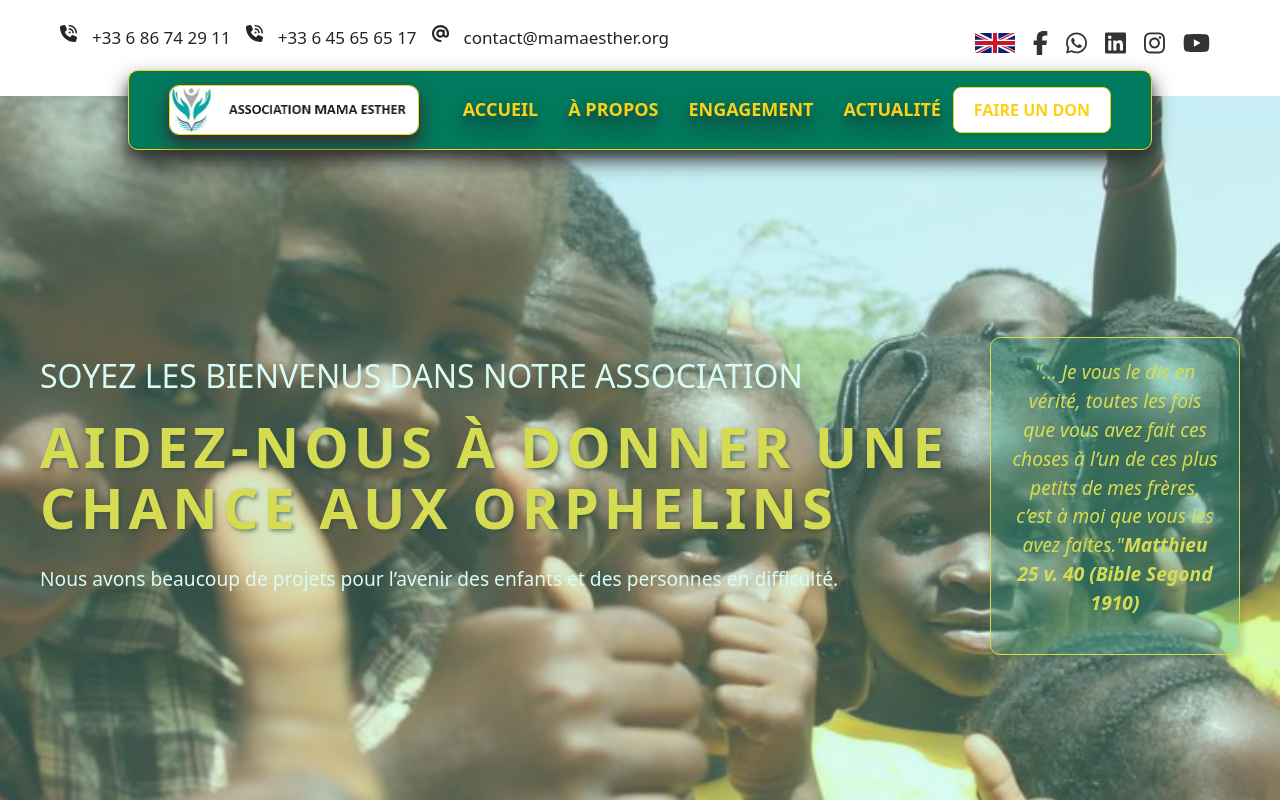
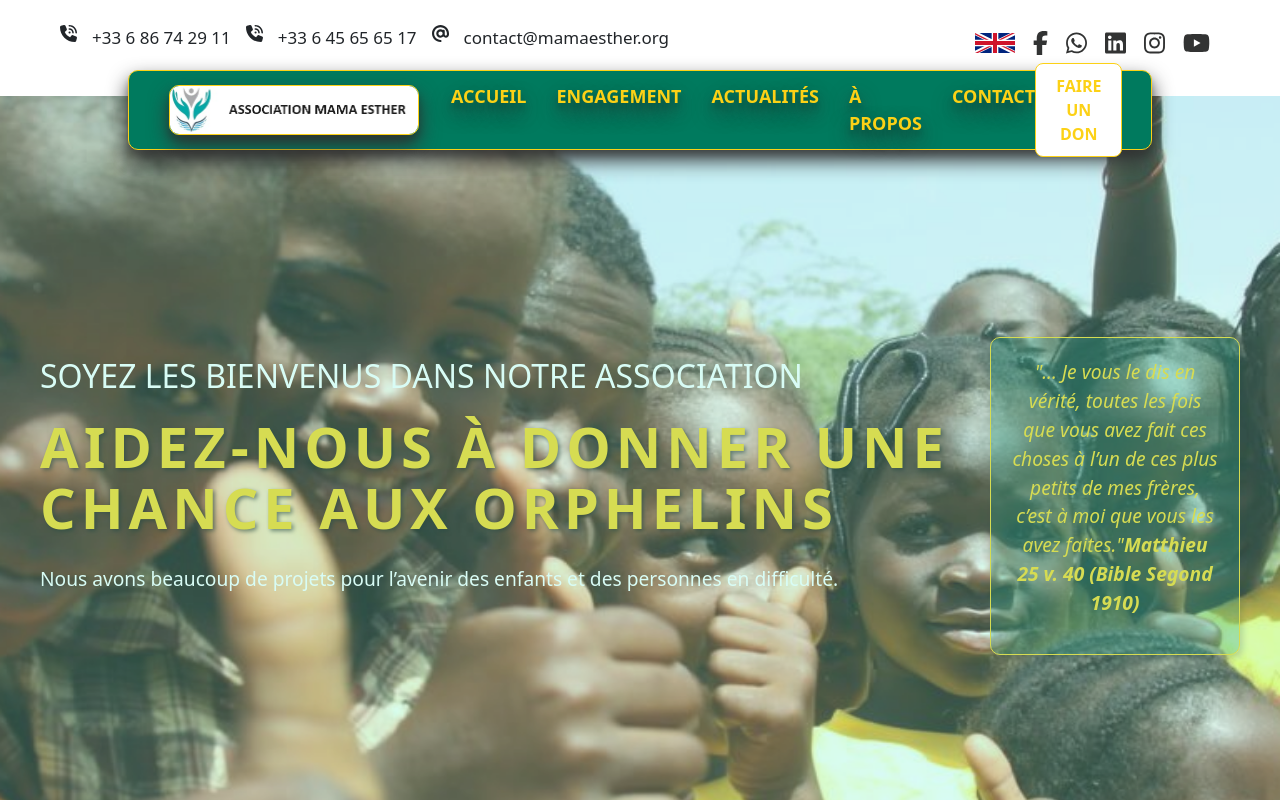
Before and after one commit to PapaG57/mama-esther-v5, a React (Vite) app: page / in a window 1280 px wide. Shown: the top 800 px of the page. Built offline with nearby package versions, Linux system fonts and the light colour scheme; some icons are missing.

Commit message:
restruturation du menu

```diff
--- a/src/components/Navbar.jsx
+++ b/src/components/Navbar.jsx
@@ -43,15 +43,6 @@ export default function Navbar() {
           <li>
             <a
               className="custom-nav-link"
-              href="#about"
-              onClick={(e) => scrollToSection(e, "#about")}
-            >
-              À propos
-            </a>
-          </li>
-          <li>
-            <a
-              className="custom-nav-link"
               href="#engagement"
               onClick={(e) => scrollToSection(e, "#engagement")}
             >
@@ -64,7 +55,25 @@ export default function Navbar() {
               href="#actuality"
               onClick={(e) => scrollToSection(e, "#actuality")}
             >
-              Actualité
+              Actualités
+            </a>
+          </li>
+          <li>
+            <a
+              className="custom-nav-link"
+              href="#about"
+              onClick={(e) => scrollToSection(e, "#about")}
+            >
+              À propos
+            </a>
+          </li>
+          <li>
+            <a
+              className="custom-nav-link"
+              href="#about"
+              onClick={(e) => scrollToSection(e, "#about")}
+            >
+              Contact
             </a>
           </li>
         </ul>
--- a/src/styles/navbar.css
+++ b/src/styles/navbar.css
@@ -9,8 +9,8 @@
   display: flex;
   align-items: center;
   justify-content: center;
-  background: #007a5e;
-  border: 1px solid #fcd116;
+  background: #007a5e; /* vert comme le drapeau du Cameroun */
+  border: 1px solid #fcd116; /* jaune comme le drapeau du Cameroun */
   border-radius: 10px;
   box-shadow: 0 10px 20px #333, 0 6px 6px #0003;
   transition: top 0.4s ease, background-color 0.3s ease;
@@ -34,7 +34,7 @@
 .custom-navbar-logo img {
   width: 250px;
   border-radius: 10px;
-  border: 1px solid #fcd116;
+  border: 1px solid #fcd116; /* jaune comme le drapeau du Cameroun */
   box-shadow: 0 10px 20px #333, 0 6px 6px #0003;
 }
 
@@ -46,7 +46,7 @@
 }
 
 .custom-nav-link {
-  color: #fcd116;
+  color: #fcd116; /* jaune comme le drapeau du Cameroun */
   font-size: 18px;
   font-weight: 700;
   text-transform: uppercase;
@@ -56,7 +56,7 @@
 }
 
 .custom-nav-link:hover {
-  color: #ce1126;
+  color: #ce1126; /* rouge comme le drapeau du Cameroun */
 }
 
 .don-button {
@@ -64,15 +64,16 @@
   font-size: 16px;
   font-weight: 700;
   text-transform: uppercase;
-  background: #fff;
-  color: #fcd116;
-  border: 1px solid #fcd116;
+  background: #ffffff;
+  color: #fcd116; /* jaune comme le drapeau du Cameroun */
+  border: 1px solid #fcd116; /* jaune comme le drapeau du Cameroun */
   border-radius: 8px;
   cursor: pointer;
   transition: background 0.3s, color 0.3s;
 }
 
 .don-button:hover {
-  background: #007a5e;
-  color: #ce1126;
+  background: #007a5e; /* vert comme le drapeau du Cameroun */
+  color: #ce1126; /* rouge comme le drapeau du Cameroun */
+  border: 1px solid #fcd116; /* jaune comme le drapeau du Cameroun */
 }
```
